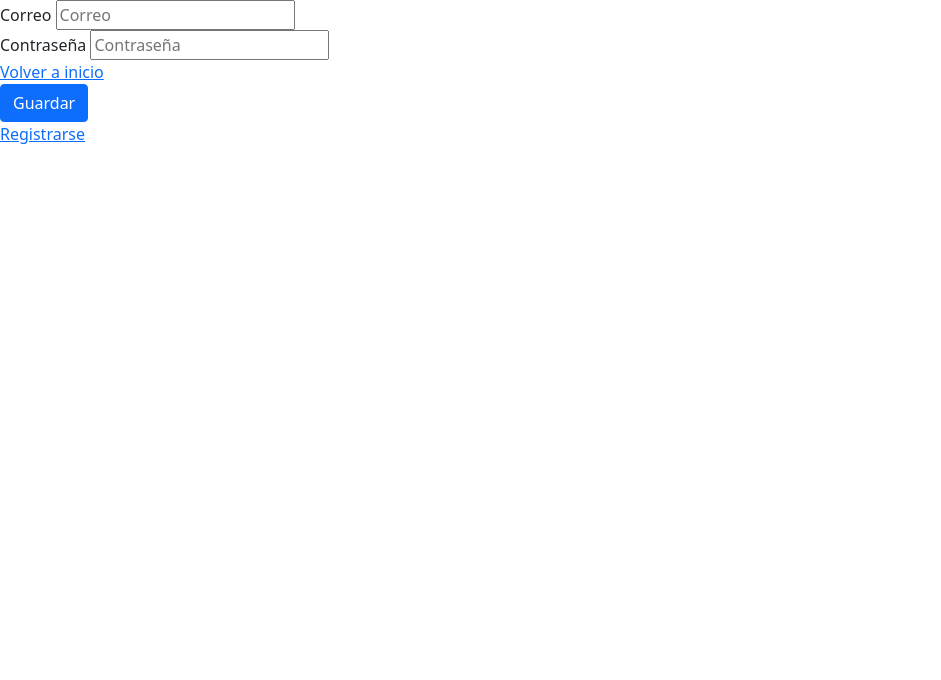
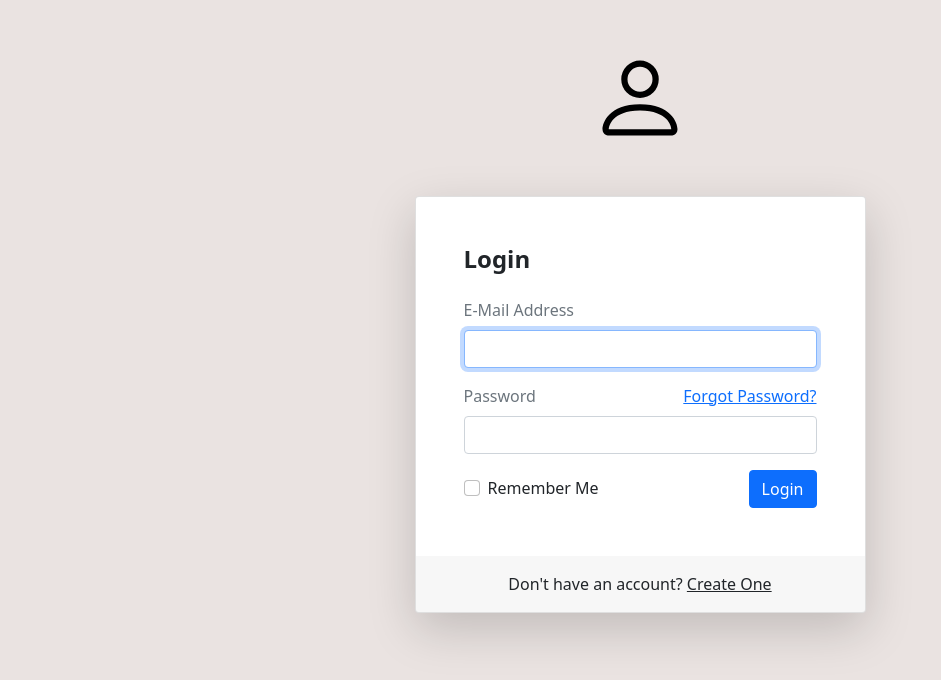
Before and after one commit to Jesus-7777/glaleria-Imagenes, a Flask app: page /login in a window 1280 px wide. Shown: the top 680 px of the page, without its empty margins (0-941 px from the left). Run offline with Flask 2, Linux system fonts and the light colour scheme.

Commit message:
validaciones

```diff
--- a/config/database.py
+++ b/config/database.py
@@ -4,7 +4,7 @@ db = mysql.connector.connect(
     host = 'localhost',
     password = '',
     user = 'root',
-    database = 'base_image',
+    database = 'base_parcial2',
     port = 3306
 )
 db.autocommit=True
--- a/main.py
+++ b/main.py
@@ -1,19 +1,23 @@
-from math import fabs
-import re
-from flask import Flask, render_template, request,redirect, url_for, flash
-from werkzeug.security import generate_password_hash,check_password_hash
+from flask import Flask, render_template,request,redirect, url_for, flash, session
+from werkzeug.security import generate_password_hash, check_password_hash
+from config.database import db
 from models import validacionModels
+from models.modelUser import UsuarioModel
+
 
 app = Flask(__name__)
 app.secret_key='asdjkajsdfjerybbca5445asdfafeyrfa'
 
 @app.get("/")
 def index():
-    return render_template("index.html")
+    return redirect(url_for('loginUser'))
 
-@app.get("/login")
+@app.route("/login", methods=['GET','POST'])
 def loginUser():
-    return render_template("login.html")
+    if request.method=='POST':
+        return render_template("login.html")
+    else:
+        return render_template("login.html")
 
 @app.get("/crear")
 def creaUsuario():
@@ -24,54 +28,37 @@ def creaUsuarioPost():
     nombre = request.form.get('nombre',)
     correo = request.form.get('correo')
     password = request.form.get('password')
-    encriptePassword=generate_password_hash(password)
-    minuscula = False
-    mayuscula= False
-    numeros = False
-    caracterSpecial = False
+    passwordEncrypted=generate_password_hash(password)
     isValid=True
+    """ validacionModels.validate_password(nombre,correo,password) """
+    """ return redirect(url_for('index')) """
+    """ return redirect(url_for('creaUsuarioPost')) """
+    """ return render_template("crearUser.html",nombre=nombre, correo=correo) """
 
     if nombre == "":
         isValid= False
         flash("El nombre es obligatorio")
+        """ print("El nombre es obligatorio") """
 
     if correo =="":
         isValid=False
         flash("El correo es obligatorio")
+        """ print("El correo es obligatorio") """
 
     if password =="":
         isValid=False
         flash("La contraseña es obligatorio")
 
-    if len(password) < 8 :
+    if 8 > len(password) :
         flash("La contraseña debe tener minimo 8 caracteres")
+        validacionModels.validate_password(password)
         isValid=False
 
-    for c in password:
-        if c.islower()== True:
-            minuscula= True
-        if c.isupper()== True:
-            mayuscula= True
-        if c.isdigit()==True:
-            numeros= True
+    if isValid == False:
+        """ print(nombre,correo,password) """
+        return render_template("crearUser.html",nombre=nombre,correo=correo)
 
-    if minuscula == False:
-        flash("Ingrese al menos una Minuscula a la contraseña")
-    if mayuscula == False:
-        flash("Ingrese al menos una Mayusculas a la contraseña")
-    if numeros == False:
-        flash("Ingrese al menos un Número a la contraseña")
-
-    if re.search('[@_!#$%^&*()<>?/\|}{~:]',password):
-        caracterSpecial= True
-    if caracterSpecial == False:
-        flash("Ingrese al menos un caracter a la contraseña")
-
-    if isValid == False:
-        return render_template("crearUser.html",nombre=nombre, correo=correo, password=password)
-
-
-    validacionModels.crearUser(nombre=nombre,correo=correo,password=encriptePassword)
+    validacionModels.crearUser(nombre=nombre,correo=correo,password=passwordEncrypted)
     return redirect(url_for('loginUser'))
 
 app.run(debug=True)
--- /dev/null
+++ b/static/css/style.css
@@ -0,0 +1,3 @@
+body{
+    background-color: #EAE3E1 ;
+}
--- a/templates/base.html
+++ b/templates/base.html
@@ -6,6 +6,7 @@
     <meta name="viewport" content="width=device-width, initial-scale=1.0">
     <link rel="stylesheet" href="{{url_for('static',filename='css/normalize.css')}}">
     <link href="https://cdn.jsdelivr.net/npm/bootstrap@5.1.3/dist/css/bootstrap.min.css" rel="stylesheet" integrity="sha384-1BmE4kWBq78iYhFldvKuhfTAU6auU8tT94WrHftjDbrCEXSU1oBoqyl2QvZ6jIW3" crossorigin="anonymous">
+    <link rel="stylesheet" href="{{url_for('static',filename='css/style.css')}}">
     <title>
         {%block titulo%}
         {%endblock%}- MyApp
@@ -13,6 +14,7 @@
 </head>
 <body>
     {%block contenido%}
+
     {%endblock%}
 </body>
 </html>
--- a/templates/login.html
+++ b/templates/login.html
@@ -1,4 +1,3 @@
-
 {%extends 'base.html'%}
 {%block titulo%}
     Login
@@ -6,13 +5,55 @@
 
 {%block contenido%}
 <!-- Aqui se agrega el formulario de login -->
-<form action="{{url_for('loginUser')}}" method="POST">
-    <label for="correo">Correo</label>
-    <input type="email" name="correo" id="correo" placeholder="Correo" value="{{correo}}"><br>
-    <label for="password">Contraseña</label>
-    <input type="password" name="password" id="password" placeholder="Contraseña" value="{{password}}"><br>
-    <a href="{{url_for('index')}}">Volver a inicio</a><br>
-    <button class="btn btn-primary" type="submit">Guardar</button>
-</form>
-<a href="{{url_for('creaUsuarioPost')}}">Registrarse</a>
+    <section class="h-100">
+        <div class="container h-100">
+            <div class="row justify-content-sm-center h-100">
+                <div class="col-xxl-4 col-xl-5 col-lg-5 col-md-7 col-sm-9">
+                    <div class="text-center my-5">
+                        <img src="../static/image/person.svg"  alt="logo" width="100">
+                    </div>
+                    <div class="card shadow-lg">
+                        <div class="card-body p-5">
+                            <h1 class="fs-4 card-title fw-bold mb-4">Login</h1>
+                            <form  class="needs-validation" action="{{url_for('loginUser')}}" method="POST" autocomplete="off">
+                                <div class="mb-3">
+                                    <label class="mb-2 text-muted" for="email">E-Mail Address</label>
+                                    <input id="email" type="email" class="form-control" name="email"  required autofocus>
+                                    <div class="invalid-feedback">
+                                        Email is invalid
+                                    </div>
+                                </div>
+                                <div class="mb-3">
+                                    <div class="mb-2 w-100">
+                                        <label class="text-muted" for="password">Password</label>
+                                        <a href="forgot.html" class="float-end">
+                                            Forgot Password?
+                                        </a>
+                                    </div>
+                                    <input id="password" type="password" class="form-control" name="password" required>
+                                    <div class="invalid-feedback">
+                                        Password is required
+                                    </div>
+                                </div>
+                                <div class="d-flex align-items-center">
+                                    <div class="form-check">
+                                        <input type="checkbox" name="remember" id="remember" class="form-check-input">
+                                        <label for="remember" class="form-check-label">Remember Me</label>
+                                    </div>
+                                    <button type="submit" class="btn btn-primary ms-auto">
+                                        Login
+                                    </button>
+                                </div>
+                            </form>
+                        </div>
+                        <div class="card-footer py-3 border-0">
+                            <div class="text-center">
+                                Don't have an account? <a href="{{url_for('creaUsuarioPost')}}" class="text-dark">Create One</a>
+                            </div>
+                        </div>
+                    </div>
+                </div>
+            </div>
+        </div>
+    </section>
 {%endblock%}
```
Also changed, not shown: models/modelUser.py (added, +25 -0 lines), models/validacionModels.py (+37 -33 lines), requirements.txt (+9 -1 lines), templates/crearUser.html (+31 -14 lines), templates/index.html (deleted, +0 -12 lines), templates/vistaUser/viewUser.html (added, +29 -0 lines), static/image/person-circle.svg (added), static/image/person.svg (added).
